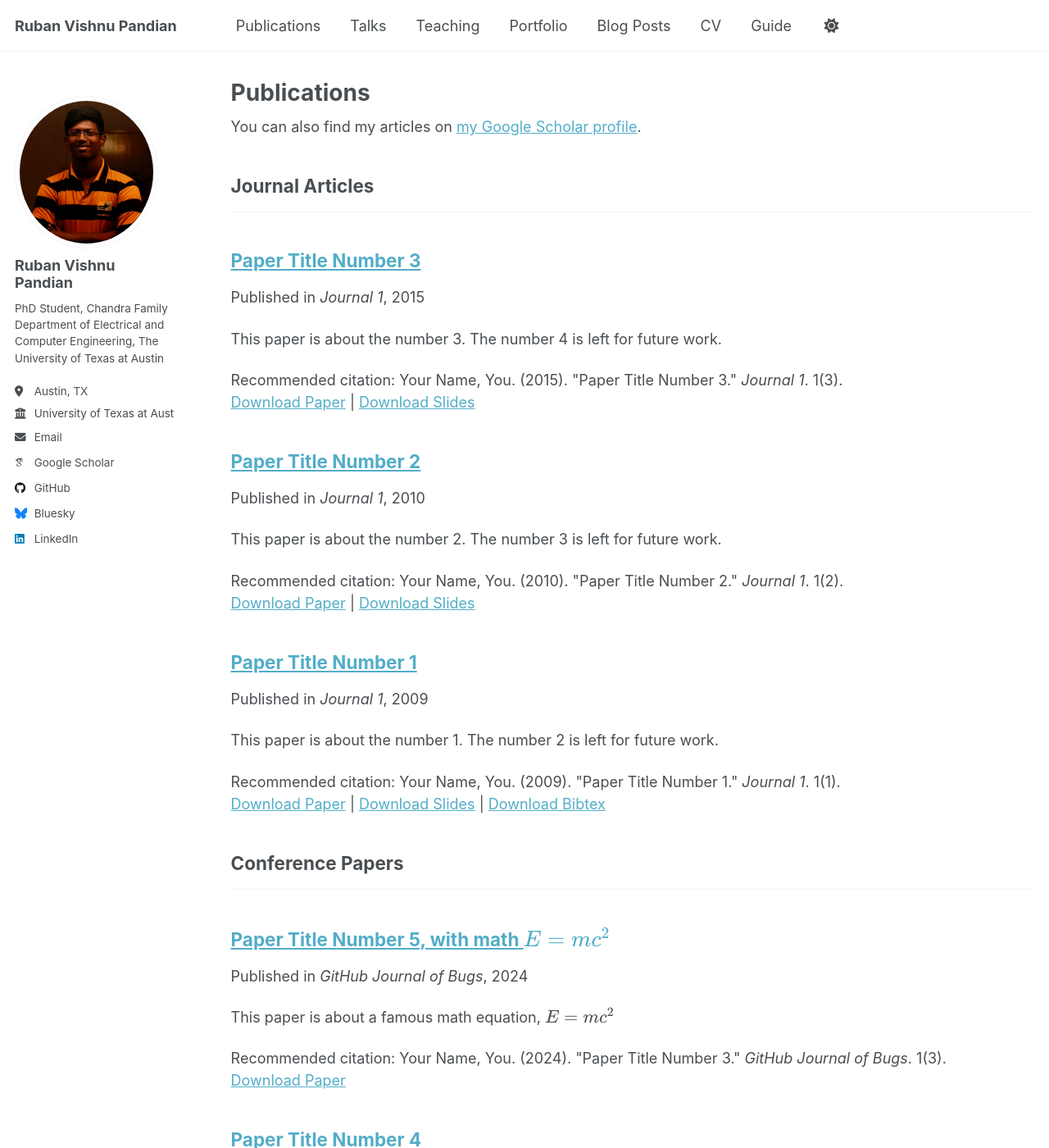
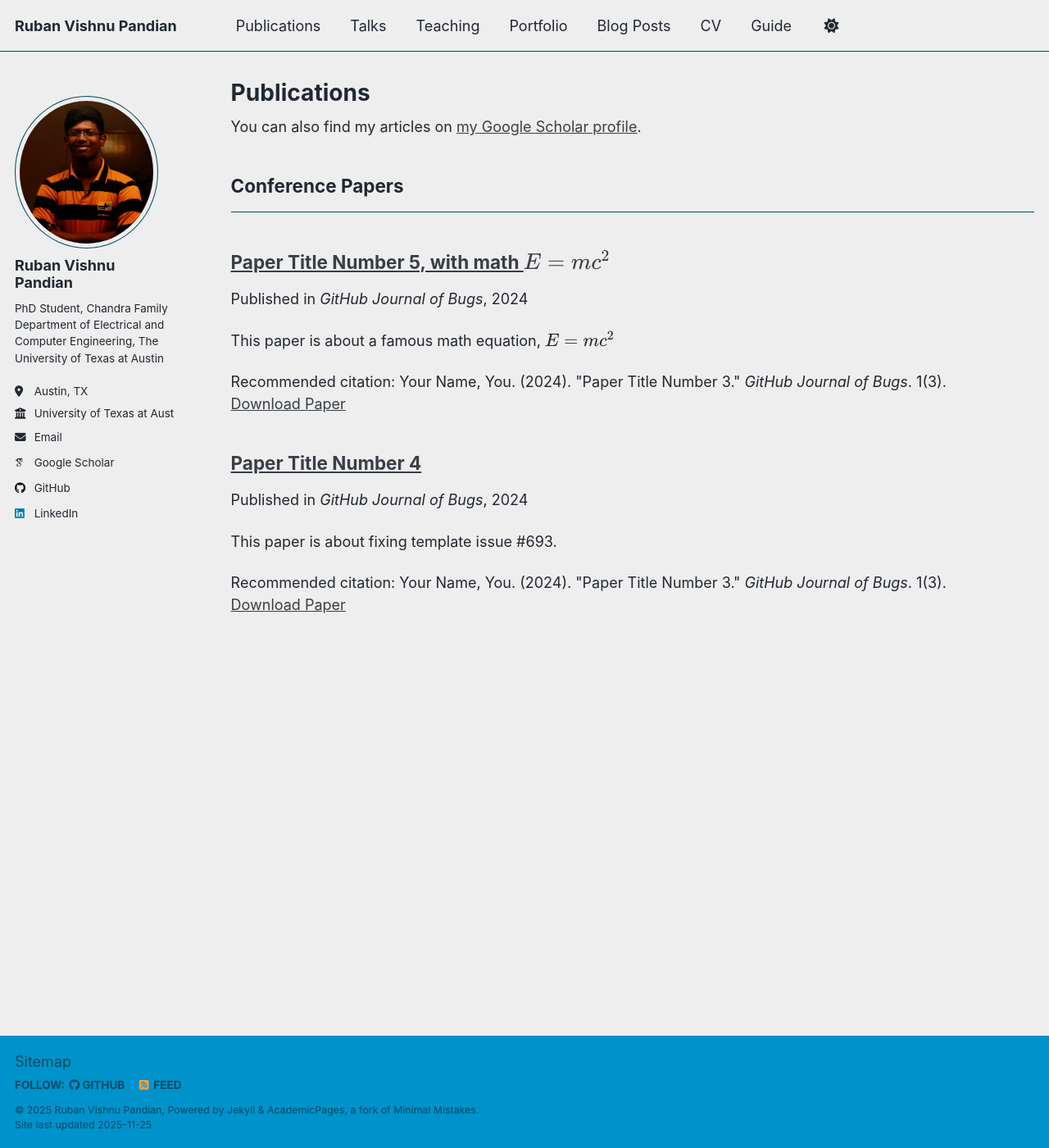
Before and after one commit to Ruban-VP/Ruban-VP.github.io, a Jekyll site: the page built from _pages/publications.html, in a window 1280 px wide and 1400 px high. Shown: the whole window at 82% size. Built offline with Jekyll 4.4.1, drawn with Linux system fonts in a browser that asks for light colours; some web fonts are replaced; a script that is not in the unit is left out; part of the change alters nothing that is shown.

Commit message:
another change

```diff
--- a/_config.yml
+++ b/_config.yml
@@ -8,11 +8,11 @@
 
 # Basic Site Settings
 locale                   : "en-US"
-site_theme               : "default" # Currently available options are "default", "air"
+site_theme               : "air" # Currently available options are "default", "air"
 title                    : "Ruban Vishnu Pandian"
 title_separator          : "-"
 name                     : &name "Ruban Vishnu Pandian"
-description              : &description "Your Name's academic portfolio"   # Update this with a general description of your site, this is the default if not overridden by a page
+description              : &description "Academic Portfolio"   # Update this with a general description of your site, this is the default if not overridden by a page
 url                      : https://Ruban-VP.github.io # The base hostname & protocol for your site e.g. "https://[your GitHub username].github.io",
                                                            # or if you already have some other page hosted on Github then use "https://[your GitHub username].github.io/[Your Repo Name]"
 baseurl                  : "" # the subpath of your site, e.g. "/blog"
@@ -48,13 +48,13 @@ author:
   bitbucket        : # Username - Update with your username on the site
   codepen          : # Username
   dribbble         : # Username
-  github           : "academicpages"
+  github           : "Ruban-VP"
   kaggle           : # Username
   stackoverflow    : # User number or user number and name (i.e., use "1" or "1/jeff-atwood")
 
   # Social media
   artstation       : # Username
-  bluesky          : "bsky.app" # Replace this with you Bluesky username
+  bluesky          : # Replace this with you Bluesky username
   facebook         : # Username
   flickr           : # Username
   foursquare       : # Username
@@ -81,10 +81,10 @@ author:
 
 # Publication Category - The following the list of publication categories and their headings
 publication_category:
-  books:
-    title: 'Books'
-  manuscripts:
-    title: 'Journal Articles'
+  # books:
+  #   title: 'Books'
+  # manuscripts:
+  #   title: 'Journal Articles'
   conferences:
     title: 'Conference Papers'
 
```
